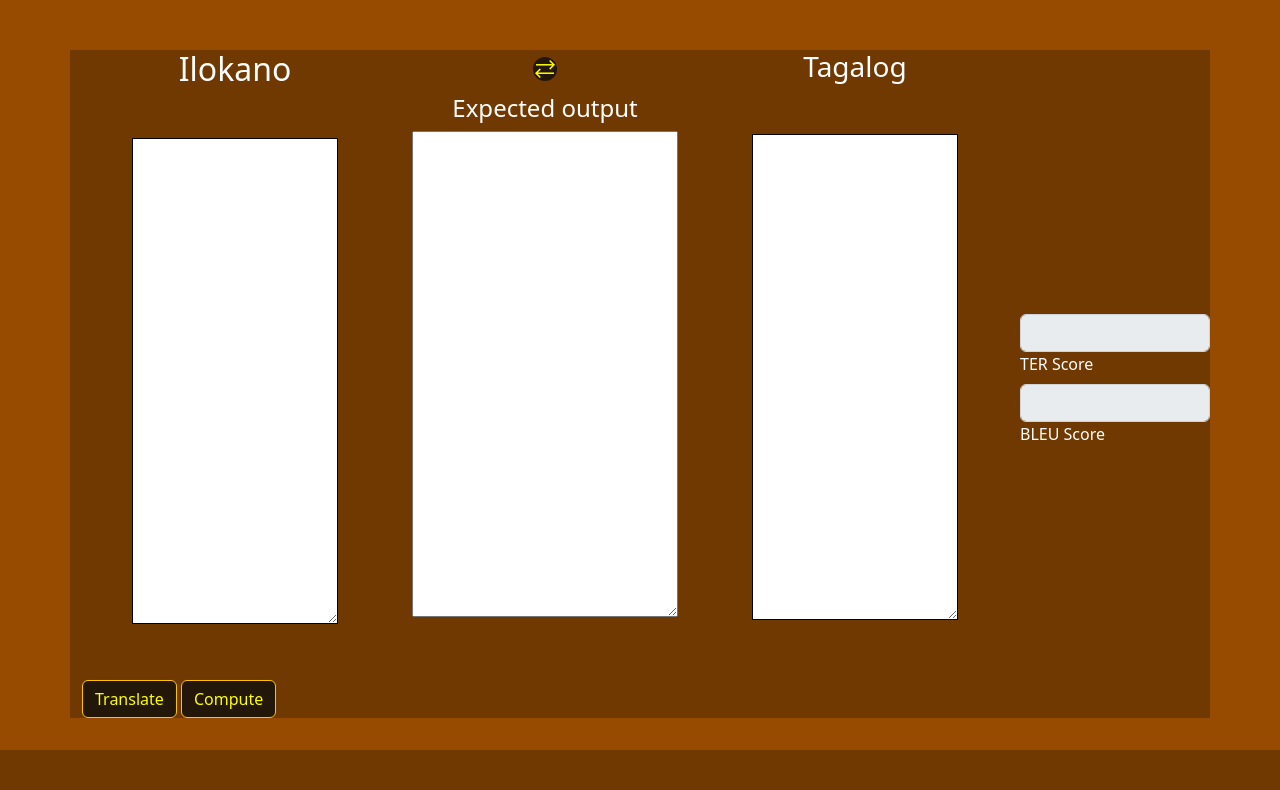
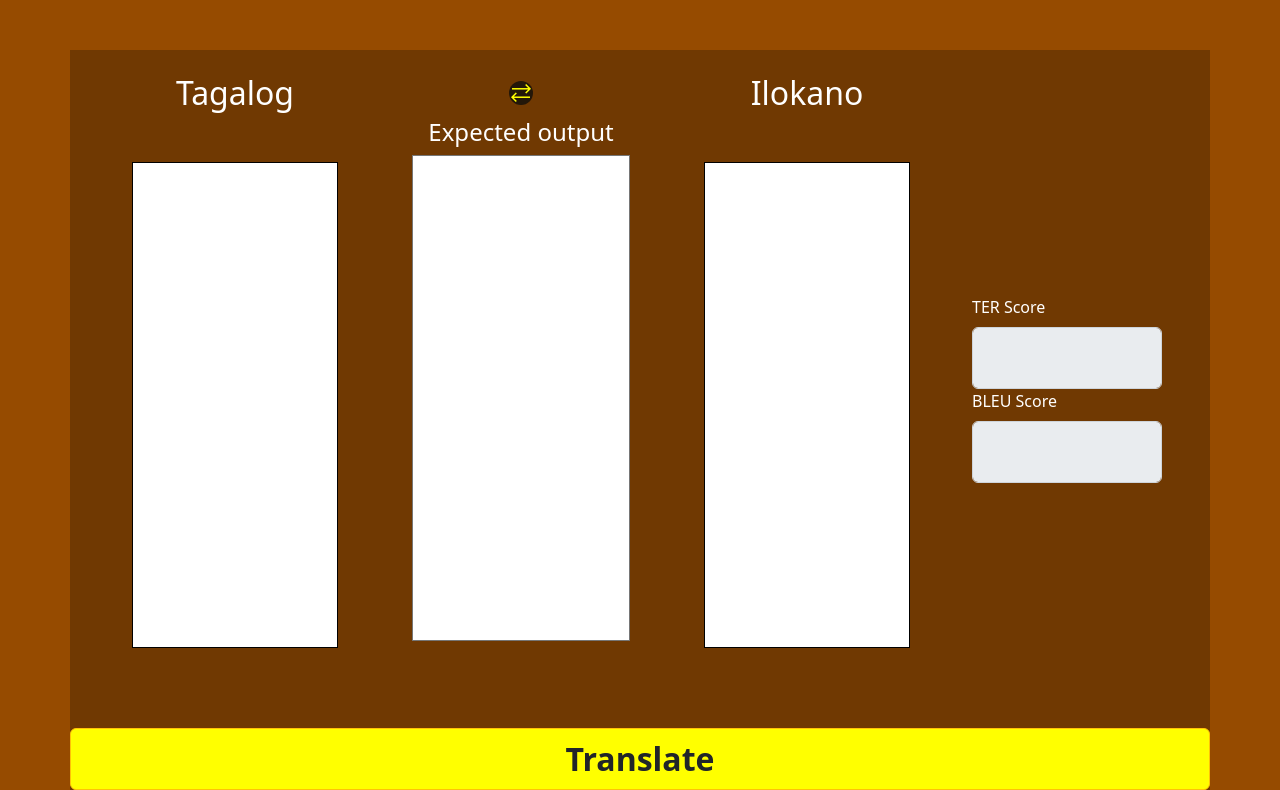
Before and after one commit to JakeCob/Ilokano-to-Tagalog-Machince-Translation, a Flask app: page / in a window 1280 px wide. Shown: the part 50-840 px from the top of the page. Before the commit the page ends 800 px from the top, so only its background shows below. Run offline with Flask 2, Linux system fonts and the light colour scheme; some libraries are stand-ins or nearby versions.

Commit message:
5th commit (11/22/2022)

```diff
--- a/website/static/style.css
+++ b/website/static/style.css
@@ -46,3 +46,14 @@ color: yellow;
 background-color: #231709;
 border-radius: 25px;
 }
+
+textarea {
+    min-width: 100%;
+    background-color: white;
+    resize: none;
+}
+
+#translate {
+    background-color: yellow;
+    color: white;
+}
--- a/website/templates/index.html
+++ b/website/templates/index.html
@@ -35,24 +35,25 @@
       <span class="navbar-brand mb-0 h1" style="color: white;">ILOKANO-TAGALOG TRANSLATOR</span>
     </nav>
 
+    <form method="POST">
       <div class="container">
         <div class="row">
-        <div class="col-sm">
-          <h2 id="Input" style="text-align: center; color: white">Ilokano</h2>
+          <div class="col-sm my-4">
+            <h2 id="Input" style="text-align: center; color: white">
+              Tagalog
+            </h2>
             <div class="input-form-outline">
               <textarea
                 class="form-control-input"
-              id="textAreaExample"
+                id="id--system-input"
                 rows="20"
-              style="min-width: 100%; background-color:;"
+                name="source_lang"
               ></textarea>
             </div>
-          <button id="translate" class="btn btn-warning" style="color: yellow; background-color:#231709">Translate</button>
-          <button id="Compute" class="btn btn-warning"style="color: yellow; background-color:#231709" >Compute</button>
           </div>
 
           <div class="col-sm text-center">
-          <button id="switch-btn" class="btn" onclick="toggle();">
+            <button id="switch-btn" class="btn mt-4" onclick="toggle();">
               <span class="material-symbols-outlined"> sync_alt </span>
             </button>
             <h4 id="expected-output" style="text-align: center; color: white">
@@ -60,43 +61,48 @@
             </h4>
             <textarea
               class="form-control-expected-output"
-            id="textAreaExample"
+              id="id--expected-output"
               rows="20"
-            style="min-width: 100%; background-color:;"
-
+              name="expected_op"
             ></textarea>
           </div>
 
           <div class="col-sm">
             <fieldset disabled>
-            <h3 id="Output" style="text-align: center; color: white">
-              Tagalog
+              <h3 id="Output" class="fs-2 mt-4" style="text-align: center; color: white">
+                Ilokano
               </h3>
               <div class="output-form-outline">
                 <textarea
                   class="form-control-output"
-                id="textAreaExample"
+                  id="id--system-output"
                   rows="20"
-                style="min-width: 100%; background-color:white;"
-              ></textarea>
+                  name="system-output"
+                >{% block results %} {% endblock %}</textarea>
               </div>
             </fieldset>
           </div>
 
-        <div class="col-sm-2 position-relative">
+          <div class="col-sm-2 position-relative me-5">
             <fieldset disabled>
               <div class="form-outline position-absolute top-50 end-0">
-              <input type="text" id="BLEU" class="form-control" />
                 <label class="form-label" for="BLEU" style="color: white">BLEU Score</label>
+                <textarea type="text" id="BLEU" class="form-control" name="BLEU"
+                >{% block bleu_score %} {% endblock %}</textarea>
               </div>
               <div class="form-outline position-absolute bottom-50 end-0">
-              <input type="text" id="TER" class="form-control" />
                 <label class="form-label" for="TER" style="color: white">TER Score</label>
+                <textarea type="text" id="TER" class="form-control" name="TER"
+                >{% block ter_score %} {% endblock %}</textarea>
               </div>
             </fieldset>
           </div>
+
+          <button type="submit" id="translate" class="btn btn-warning text-lg-center text-dark fw-bolder fs-2">Translate</button>
         </div>
       </div>
+    </form>
+
     <!-- Optional JavaScript -->
     <!-- jQuery first, then Popper.js, then Bootstrap JS -->
     <script
@@ -107,6 +113,9 @@
     <script src="https://ajax.googleapis.com/ajax/libs/jquery/1.12.4/jquery.min.js"></script>
     <script src="https://maxcdn.bootstrapcdn.com/bootstrap/3.3.7/js/bootstrap.min.js"></script>
 
-    <script src="static/script.js"></script>
+    <script
+      type="text/javascript"
+      src="{{ url_for('static', filename='script.js') }}"
+    ></script>
   </body>
 </html>
--- /dev/null
+++ b/website/templates/results.html
@@ -0,0 +1,5 @@
+{% extends "index.html" %}
+{% block results %}{% for temp_sen in temp_sen_list %}{{temp_sen}}
+{% endfor %}{% endblock %}
+{% block bleu_score %} {{temp_bleu_score}} {% endblock %}
+{% block ter_score %} {{temp_ter_score}} {% endblock %}
--- a/website/views.py
+++ b/website/views.py
@@ -2,6 +2,21 @@ from flask import Blueprint, render_template, request, jsonify
 
 views = Blueprint('views', __name__)
 
-@views.route('/')
+temp_sen_list = ['sentence 1', 'sentence 2', 'sentence 3']
+temp_bleu_score = 0.5
+temp_ter_score = 0.7
+
+
+@views.route('/', methods=['GET', 'POST'])
 def home():
+    if request.method == 'POST':
+        source_lang = request.form.get('source_lang')
+        expected_op = request.form.get('expected_op')
+        print(source_lang, expected_op)
+
     return render_template('index.html')
+
+
+@views.route('/results')
+def results():
+    return render_template('results.html', temp_sen_list = temp_sen_list, temp_bleu_score = temp_bleu_score, temp_ter_score = temp_ter_score)
```
Lines whose indentation alone changed are shown as unchanged.
